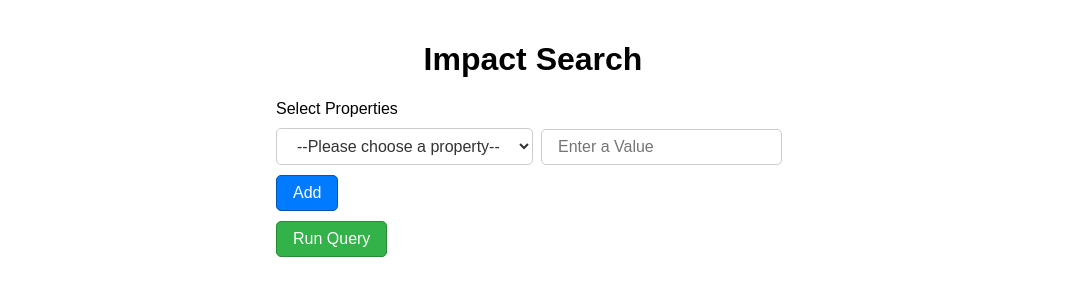
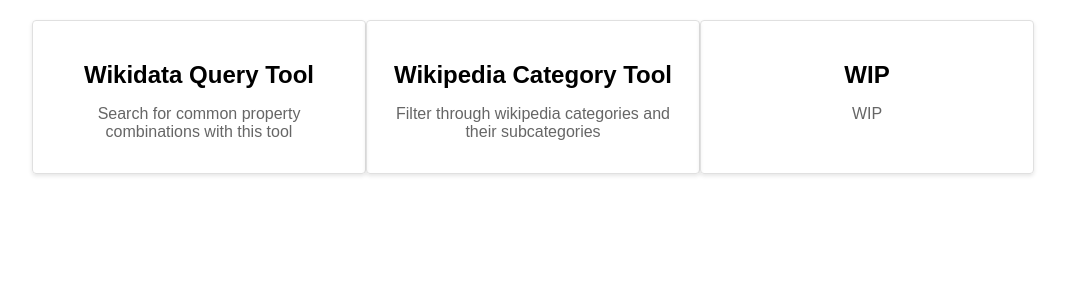
Before and after one commit to WikiEducationFoundation/impact-search, a React (Vite) app: page / in a window 1280 px wide. Shown: the top 300 px of the page, without its empty margins (107-1172 px from the left). Built offline with nearby package versions, Linux system fonts and the light colour scheme.

Commit message:
Added links to homepage and better styling with animations

```diff
--- a/src/components/Card.scss
+++ b/src/components/Card.scss
@@ -4,6 +4,17 @@
   padding: 16px;
   text-align: center;
   width: 300px;
+  text-decoration: none;
+  box-shadow: 0 2px 4px rgba(0, 0, 0, 0.1);
+  transition: box-shadow 0.3s ease, transform 0.3s ease,
+    background-color 0.3s ease;
+
+  &:hover {
+    box-shadow: 0 4px 8px rgba(0, 0, 0, 0.2);
+    transform: translateY(-5px);
+    background-color: #f8f8f8;
+    cursor: pointer;
+  }
 }
 
 .card-icon {
--- a/src/main.tsx
+++ b/src/main.tsx
@@ -8,6 +8,11 @@
 const router = createBrowserRouter([
   {
     path: "/",
+    element: <HomePage />,
+    errorElement: <ErrorPage />,
+  },
+  {
+    path: "/wikidata-tool",
     element: <App />,
     errorElement: <ErrorPage />,
   },
--- /dev/null
+++ b/src/routes/HomePage.scss
@@ -0,0 +1,9 @@
+.card-row {
+  display: flex;
+  flex-direction: row;
+  justify-content: center;
+  a {
+    color: black;
+    text-decoration: none;
+  }
+}
--- a/src/routes/HomePage.tsx
+++ b/src/routes/HomePage.tsx
@@ -1,17 +1,22 @@
+import { Link } from "react-router-dom";
 import Card from "../components/Card";
+import "./HomePage.scss";
 
 export default function HomePage() {
   return (
-    <>
-      <Card
-        description="Search for common property combinations with this tool"
-        title="Wikidata Query Tool"
-      />
+    <div className="card-row">
+      <Link to={"/wikidata-tool"}>
+        <Card
+          description="Search for common property combinations with this tool"
+          title="Wikidata Query Tool"
+        />
+      </Link>
+
       <Card
         description="Filter through wikipedia categories and their subcategories"
         title="Wikipedia Category Tool"
       />
       <Card description="WIP" title="WIP" />
-    </>
+    </div>
   );
 }
```
